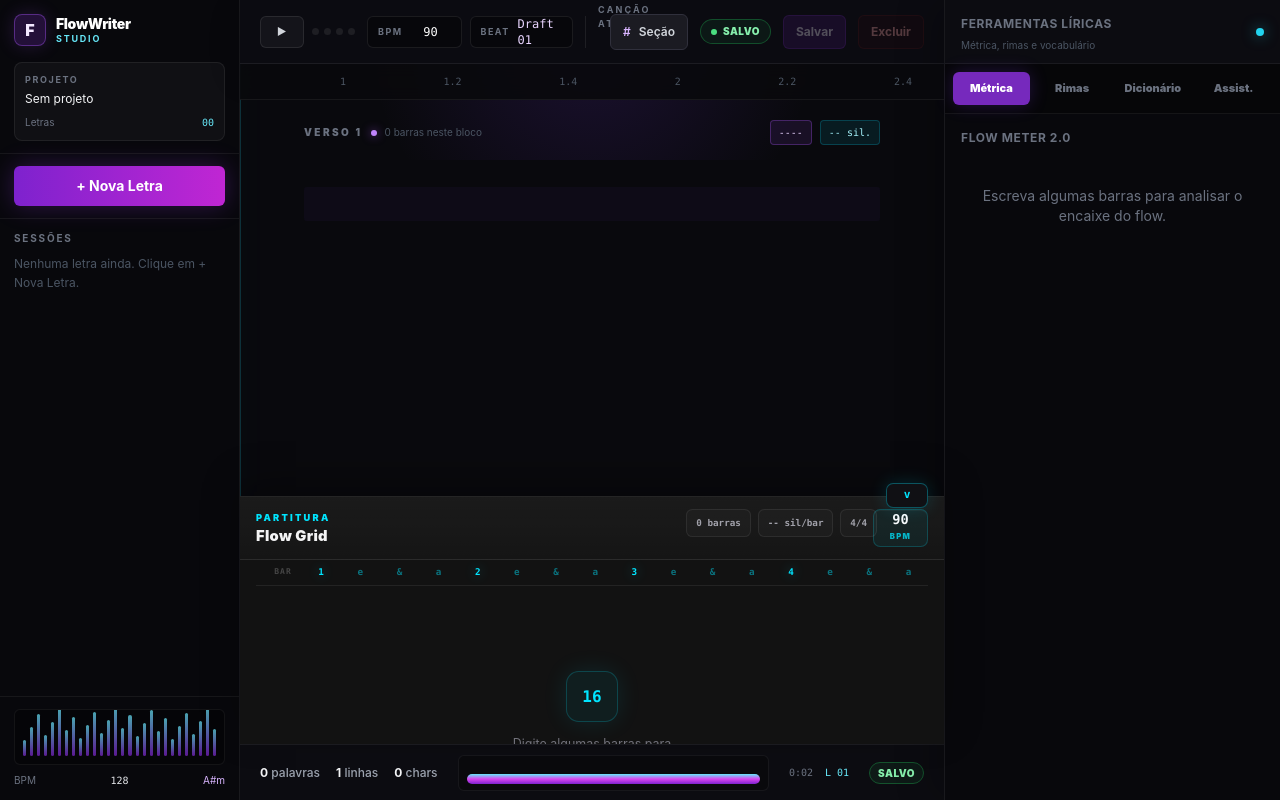
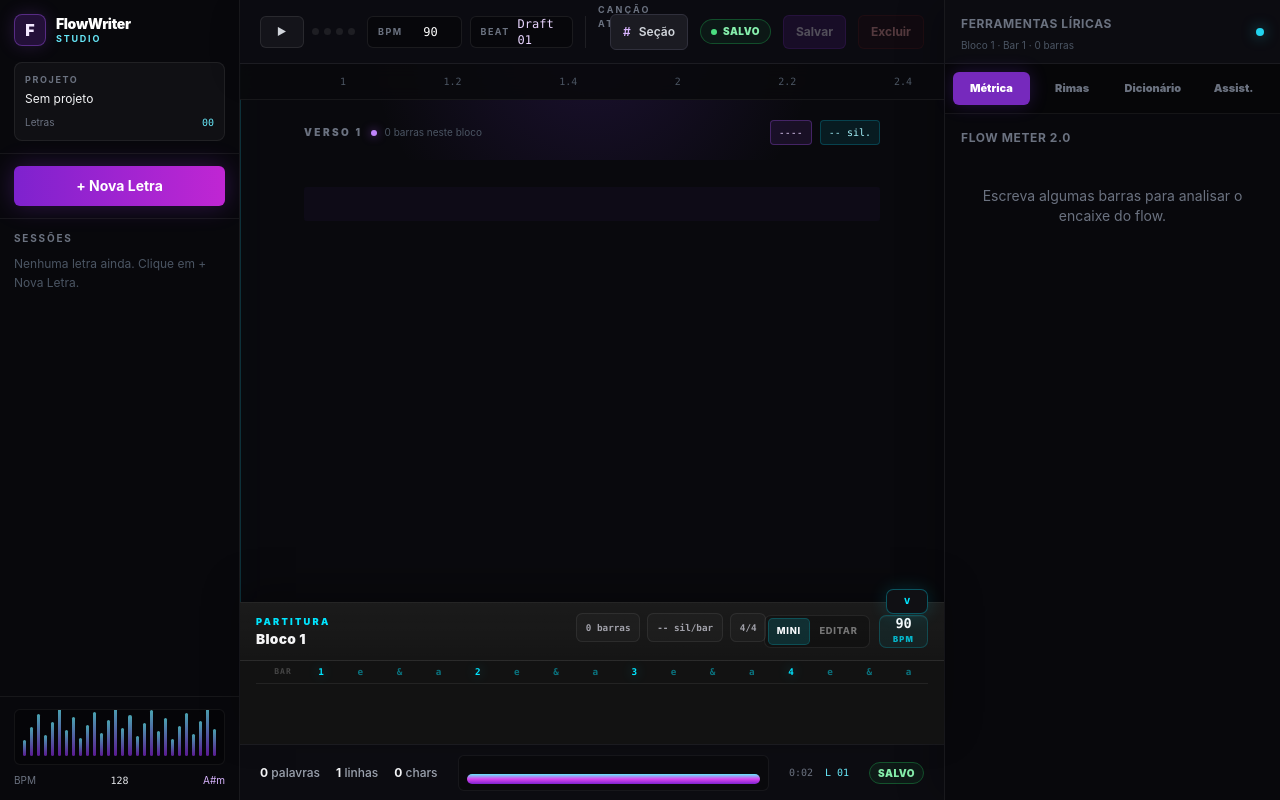
Before and after one commit to BLADE777ONE/flowwrite, a React (Vite) app: page / in a window 1280 px wide. Built offline with nearby package versions, Linux system fonts and the light colour scheme.

Commit message:
feat: refine rhythm score workflow

```diff
--- a/src/features/editor/editorStore.ts
+++ b/src/features/editor/editorStore.ts
@@ -15,6 +15,7 @@ interface EditorState {
   rhymeHighlightsEnabled: boolean
   showVersionHistory: boolean
   bpm: number
+  metronomePlaying: boolean
   autosaveCount: number          // conta autosaves para disparar DNA update
   rightPanelCollapsed: boolean
 
@@ -30,6 +31,8 @@ interface EditorState {
   toggleRhymeHighlights: () => void
   setShowVersionHistory: (v: boolean) => void
   setBpm: (bpm: number) => void
+  setMetronomePlaying: (playing: boolean) => void
+  toggleMetronomePlaying: () => void
   incrementAutosaveCount: () => void
   toggleRightPanel: () => void
 }
@@ -45,6 +48,7 @@ export const useEditorStore = create<EditorState>((set, get) => ({
   rhymeHighlightsEnabled: true,
   showVersionHistory: false,
   bpm: 90,
+  metronomePlaying: false,
   autosaveCount: 0,
   rightPanelCollapsed: false,
 
@@ -80,6 +84,8 @@ export const useEditorStore = create<EditorState>((set, get) => ({
   toggleRhymeHighlights: () => set(s => ({ rhymeHighlightsEnabled: !s.rhymeHighlightsEnabled })),
   setShowVersionHistory:  (v) => set({ showVersionHistory: v }),
   setBpm: (bpm) => set({ bpm }),
+  setMetronomePlaying: (playing) => set({ metronomePlaying: playing }),
+  toggleMetronomePlaying: () => set(s => ({ metronomePlaying: !s.metronomePlaying })),
   incrementAutosaveCount: () => set(s => ({ autosaveCount: s.autosaveCount + 1 })),
   toggleRightPanel: () => set(s => ({ rightPanelCollapsed: !s.rightPanelCollapsed })),
 }))
--- a/src/features/rhythm/components/RhythmicScorePanel.tsx
+++ b/src/features/rhythm/components/RhythmicScorePanel.tsx
@@ -1,13 +1,16 @@
-import { useMemo, useState } from 'react'
+import { useMemo, useState, type CSSProperties } from 'react'
 import { mapLineToRhythm, type RhythmLineMap, type RhythmSyllable } from '../rhythmMapping'
 
 interface RhythmicScorePanelProps {
   lines: string[]
   bpm: number
   startBarIndex?: number
+  activeBarIndex?: number
+  playing?: boolean
 }
 
 type SlotOverrides = Record<string, number>
+type ScoreViewMode = 'compact' | 'detail'
 
 const SLOT_MARKERS = ['1', 'e', '&', 'a', '2', 'e', '&', 'a', '3', 'e', '&', 'a', '4', 'e', '&', 'a']
 
@@ -66,6 +69,13 @@ function GridSlots() {
   )
 }
 
+function getLineDensity(syllableCount: number): { label: string; className: string } {
+  if (syllableCount >= 15) return { label: 'cheio', className: 'hot' }
+  if (syllableCount >= 10) return { label: 'pocket', className: 'good' }
+  if (syllableCount >= 5) return { label: 'leve', className: 'cool' }
+  return { label: 'vazio', className: 'low' }
+}
+
 function SyllableNote({
   lineIndex,
   note,
@@ -117,28 +127,36 @@ function RhythmLine({
   displayIndex,
   sourceIndex,
   map,
+  active,
+  mode,
+  playing,
   collapsed,
   onMove,
 }: {
   displayIndex: number
   sourceIndex: number
   map: RhythmLineMap
+  active: boolean
+  mode: ScoreViewMode
+  playing: boolean
   collapsed: boolean
   onMove: (lineIndex: number, note: RhythmSyllable, slot: number) => void
 }) {
   const filledSlots = new Set(map.syllables.map(note => note.slot))
+  const density = getLineDensity(map.syllables.length)
 
   return (
-    <div className="rhythm-line">
+    <div className={`rhythm-line ${active ? 'is-active' : ''} is-${density.className}`}>
       <div className="rhythm-line-meta">
         <small>BAR</small>
         <span>{String(displayIndex + 1).padStart(2, '0')}</span>
-        {!collapsed && <small>{Math.round(map.barDurationMs)}ms</small>}
+        {!collapsed && <small>{mode === 'detail' ? `${Math.round(map.barDurationMs)}ms` : density.label}</small>}
       </div>
 
-      {!collapsed && (
+      {!collapsed && mode === 'detail' && (
         <div className="rhythm-track">
           <GridSlots />
+          {playing && <span className="rhythm-playhead" />}
           <div className="rhythm-breath-row" aria-hidden="true">
             {Array.from({ length: 16 }).map((_, slot) => (
               <span key={slot} className={!filledSlots.has(slot) ? 'breath' : ''} />
@@ -155,12 +173,38 @@ function RhythmLine({
           ))}
         </div>
       )}
+
+      {!collapsed && mode === 'compact' && (
+        <div className="rhythm-compact-track">
+          <GridSlots />
+          {playing && <span className="rhythm-playhead" />}
+          <div className="rhythm-compact-notes">
+            {map.syllables.map(note => (
+              <span
+                key={note.id}
+                className={note.startsBeat ? 'strong' : ''}
+                style={{
+                  gridColumn: `${note.slot + 1} / span ${Math.max(1, note.durationSlots)}`,
+                }}
+                title={`${note.text} - slot ${note.slot + 1}`}
+              />
+            ))}
+          </div>
+        </div>
+      )}
     </div>
   )
 }
 
-export function RhythmicScorePanel({ lines, bpm, startBarIndex = 0 }: RhythmicScorePanelProps) {
+export function RhythmicScorePanel({
+  lines,
+  bpm,
+  startBarIndex = 0,
+  activeBarIndex = startBarIndex,
+  playing = false,
+}: RhythmicScorePanelProps) {
   const [collapsed, setCollapsed] = useState(false)
+  const [mode, setMode] = useState<ScoreViewMode>('compact')
   const [overrides, setOverrides] = useState<SlotOverrides>({})
 
   const rhythmLines = useMemo(() => {
@@ -185,7 +229,10 @@ export function RhythmicScorePanel({ lines, bpm, startBarIndex = 0 }: RhythmicSc
   }
 
   return (
-    <aside className={`rhythm-panel ${collapsed ? 'is-collapsed' : ''}`}>
+    <aside
+      className={`rhythm-panel ${collapsed ? 'is-collapsed' : ''} ${playing ? 'is-playing' : ''} is-${mode}`}
+      style={{ '--rhythm-bar-ms': `${(60000 / Math.max(bpm, 1)) * 4}ms` } as CSSProperties}
+    >
       <button
         type="button"
         className="rhythm-collapse-btn"
@@ -198,12 +245,30 @@ export function RhythmicScorePanel({ lines, bpm, startBarIndex = 0 }: RhythmicSc
       <div className="rhythm-panel-header">
         <div>
           <p className="rhythm-kicker">Partitura</p>
-          {!collapsed && <h2>Flow Grid</h2>}
+          {!collapsed && <h2>Bloco {Math.floor(startBarIndex / 4) + 1}</h2>}
         </div>
         {!collapsed && (
-          <div className="rhythm-bpm-pill">
-            <span>{bpm}</span>
-            <small>BPM</small>
+          <div className="rhythm-header-actions">
+            <div className="rhythm-view-toggle" role="group" aria-label="Modo da partitura">
+              <button
+                type="button"
+                className={mode === 'compact' ? 'active' : ''}
+                onClick={() => setMode('compact')}
+              >
+                Mini
+              </button>
+              <button
+                type="button"
+                className={mode === 'detail' ? 'active' : ''}
+                onClick={() => setMode('detail')}
+              >
+                Editar
+              </button>
+            </div>
+            <div className="rhythm-bpm-pill">
+              <span>{bpm}</span>
+              <small>BPM</small>
+            </div>
           </div>
         )}
       </div>
@@ -212,7 +277,7 @@ export function RhythmicScorePanel({ lines, bpm, startBarIndex = 0 }: RhythmicSc
         <div className="rhythm-panel-stats">
           <span>{rhythmLines.length} barras</span>
           <span>{averageSyllables || '--'} sil/bar</span>
-          <span>4/4</span>
+          <span>{playing ? 'tocando' : '4/4'}</span>
         </div>
       )}
 
@@ -236,6 +301,9 @@ export function RhythmicScorePanel({ lines, bpm, startBarIndex = 0 }: RhythmicSc
                   displayIndex={absoluteIndex}
                   sourceIndex={sourceIndex}
                   map={map}
+                  active={absoluteIndex === activeBarIndex}
+                  mode={mode}
+                  playing={playing}
                   collapsed={collapsed}
                   onMove={handleMove}
                 />
--- a/src/renderer/App.tsx
+++ b/src/renderer/App.tsx
@@ -71,7 +71,7 @@ export default function App() {
   const [dictResult, setDictResult] = useState<DictionaryResult | null>(null)
   const [dictLoading, setDictLoading] = useState(false)
   const [activeBarIndex, setActiveBarIndex] = useState(0)
-  const { bpm } = useEditorStore()
+  const { bpm, metronomePlaying } = useEditorStore()
 
   const saveTimerRef = useRef<ReturnType<typeof setTimeout> | null>(null)
   const isLoadingRef = useRef(false)
@@ -294,7 +294,13 @@ export default function App() {
           scopedLines={scopedLines}
           activeBlockStart={activeBlockStart}
         />
-        <RhythmicScorePanel lines={scopedLines} bpm={bpm} startBarIndex={activeBlockStart} />
+        <RhythmicScorePanel
+          lines={scopedLines}
+          bpm={bpm}
+          startBarIndex={activeBlockStart}
+          activeBarIndex={safeActiveBarIndex}
+          playing={metronomePlaying}
+        />
         <EditorStatusBar lyrics={lyrics} lineCount={lines.length} saving={saving} segments={segments} />
       </div>
 
@@ -302,6 +308,8 @@ export default function App() {
         activeTab={activeTab}
         selectedWord={selectedWord}
         lines={scopedLines}
+        activeBlockStart={activeBlockStart}
+        activeBarIndex={safeActiveBarIndex}
         dictResult={dictResult}
         dictLoading={dictLoading}
         onTabChange={setActiveTab}
--- a/src/renderer/components/EditorTopBar.tsx
+++ b/src/renderer/components/EditorTopBar.tsx
@@ -1,4 +1,3 @@
-import { useState } from 'react'
 import type { Editor } from '@tiptap/core'
 import { SectionToolbar } from '../../features/editor/components/SectionToolbar'
 import { useEditorStore } from '../../features/editor/editorStore'
@@ -23,9 +22,8 @@ export function EditorTopBar({
   onSave,
   onDelete,
 }: EditorTopBarProps) {
-  const [isPlaying, setIsPlaying] = useState(false)
-  const { bpm, setBpm } = useEditorStore()
-  const { beat, flash } = useMetronome(bpm, isPlaying)
+  const { bpm, setBpm, metronomePlaying, toggleMetronomePlaying } = useEditorStore()
+  const { beat, flash } = useMetronome(bpm, metronomePlaying)
 
   return (
     <header className="h-16 border-b border-white/[0.07] flex items-center px-5 gap-3 bg-[#0c0c11]/95 shadow-[0_12px_32px_rgba(0,0,0,0.18)]">
@@ -34,21 +32,21 @@ export function EditorTopBar({
       <div className="flex items-center gap-2 flex-shrink-0">
         <button
           type="button"
-          onClick={() => setIsPlaying(v => !v)}
+          onClick={toggleMetronomePlaying}
           className={`h-8 w-11 rounded-md border text-[10px] font-black uppercase tracking-wider transition ${
-            isPlaying
+            metronomePlaying
               ? 'border-cyan-400/60 bg-cyan-400/15 text-cyan-200 shadow-[0_0_18px_rgba(34,211,238,0.18)]'
               : 'border-white/[0.09] bg-white/[0.04] text-gray-300 hover:text-white hover:border-purple-400/50'
           }`}
-          title={isPlaying ? 'Parar metrônomo' : 'Iniciar metrônomo'}
+          title={metronomePlaying ? 'Parar metrônomo' : 'Iniciar metrônomo'}
         >
-          {isPlaying ? '■' : '▶'}
+          {metronomePlaying ? '■' : '▶'}
         </button>
 
         {/* 4 pontos de beat — sempre visíveis, animam quando tocando */}
         <div className="flex items-center gap-[5px]">
           {[0, 1, 2, 3].map(i => {
-            const isActive = isPlaying && beat === i && flash
+            const isActive = metronomePlaying && beat === i && flash
             const isDownbeat = i === 0
             return (
               <div
@@ -60,7 +58,7 @@ export function EditorTopBar({
                   transition: 'all 80ms ease-out',
                   background: isActive
                     ? (isDownbeat ? '#a855f7' : '#22d3ee')
-                    : isPlaying
+                    : metronomePlaying
                       ? 'rgba(255,255,255,0.18)'
                       : 'rgba(255,255,255,0.08)',
                   boxShadow: isActive
--- a/src/renderer/components/RightPanel.tsx
+++ b/src/renderer/components/RightPanel.tsx
@@ -13,6 +13,8 @@ interface RightPanelProps {
   activeTab: ActiveToolTab
   selectedWord: string
   lines: string[]
+  activeBlockStart: number
+  activeBarIndex: number
   dictResult: DictionaryResult | null
   dictLoading: boolean
   onTabChange: (tab: ActiveToolTab) => void
@@ -909,13 +911,29 @@ function AssistantTab({ lines, onInsertLine }: Pick<RightPanelProps, 'lines' | '
   )
 }
 
-export function RightPanel({ activeTab, selectedWord, lines, dictResult, dictLoading, onTabChange, onInsertWord, onInsertLine }: RightPanelProps) {
+export function RightPanel({
+  activeTab,
+  selectedWord,
+  lines,
+  activeBlockStart,
+  activeBarIndex,
+  dictResult,
+  dictLoading,
+  onTabChange,
+  onInsertWord,
+  onInsertLine,
+}: RightPanelProps) {
+  const blockNumber = Math.floor(activeBlockStart / 4) + 1
+  const activeBarNumber = activeBarIndex + 1
+
   return (
     <aside className="w-[21rem] min-w-[19.5rem] bg-[#08080c] border-l border-white/[0.07] flex flex-col relative shadow-[-12px_0_36px_rgba(0,0,0,0.2)]">
       <div className="h-16 border-b border-white/[0.06] flex items-center justify-between px-4 bg-[#0c0c11] app-region-drag">
         <div>
           <span className="text-xs text-gray-500 font-bold tracking-wider">FERRAMENTAS LÍRICAS</span>
-          <p className="text-[10px] text-gray-600 mt-1">Métrica, rimas e vocabulário</p>
+          <p className="text-[10px] text-gray-600 mt-1">
+            Bloco {blockNumber} · Bar {activeBarNumber} · {lines.length} barras
+          </p>
         </div>
         <div className="h-2 w-2 rounded-full bg-cyan-400 shadow-[0_0_14px_rgba(34,211,238,0.55)]" />
       </div>
--- a/src/renderer/styles/global.css
+++ b/src/renderer/styles/global.css
@@ -374,8 +374,8 @@
     position: relative;
     width: 100%;
     min-width: 0;
-    height: 15.5rem;
-    min-height: 15.5rem;
+    height: 8.9rem;
+    min-height: 8.9rem;
     display: flex;
     flex-direction: column;
     background: #121212;
@@ -384,6 +384,16 @@
     transition: height 180ms ease, min-height 180ms ease;
     z-index: 20;
     flex-shrink: 0;
+  }
+
+  .rhythm-panel.is-playing {
+    border-top-color: rgba(0,229,255,0.22);
+    box-shadow: 0 -14px 36px rgba(0,0,0,0.28), 0 -1px 18px rgba(0,229,255,0.08);
+  }
+
+  .rhythm-panel.is-detail {
+    height: 15.5rem;
+    min-height: 15.5rem;
   }
 
   .rhythm-panel.is-collapsed {
@@ -410,7 +420,7 @@
   }
 
   .rhythm-panel-header {
-    min-height: 3.4rem;
+    min-height: 3.05rem;
     display: flex;
     align-items: center;
     justify-content: space-between;
@@ -436,16 +446,50 @@
 
   .rhythm-panel-header h2 {
     color: #f4f4f5;
-    font-size: 0.92rem;
+    font-size: 0.86rem;
     font-weight: 900;
     letter-spacing: 0.02em;
     line-height: 1.1;
     margin-top: 0.18rem;
   }
 
+  .rhythm-header-actions {
+    display: flex;
+    align-items: center;
+    gap: 0.55rem;
+  }
+
+  .rhythm-view-toggle {
+    display: flex;
+    align-items: center;
+    height: 2.1rem;
+    padding: 0.16rem;
+    border: 1px solid rgba(255,255,255,0.075);
+    border-radius: 0.42rem;
+    background: rgba(0,0,0,0.22);
+  }
+
+  .rhythm-view-toggle button {
+    height: 1.65rem;
+    padding: 0 0.58rem;
+    border-radius: 0.3rem;
+    color: rgba(255,255,255,0.42);
+    font-size: 0.58rem;
+    font-weight: 850;
+    letter-spacing: 0.08em;
+    text-transform: uppercase;
+    transition: color 120ms ease, background 120ms ease;
+  }
+
+  .rhythm-view-toggle button.active {
+    color: #f8fafc;
+    background: rgba(0,229,255,0.13);
+    box-shadow: inset 0 0 0 1px rgba(0,229,255,0.18);
+  }
+
   .rhythm-bpm-pill {
-    width: 3.45rem;
-    height: 2.35rem;
+    width: 3.05rem;
+    height: 2.1rem;
     display: flex;
     flex-direction: column;
     align-items: center;
@@ -474,8 +518,8 @@
 
   .rhythm-panel-stats {
     position: absolute;
-    right: 4.2rem;
-    top: 0.72rem;
+    right: 11.1rem;
+    top: 0.68rem;
     display: flex;
     gap: 0.45rem;
     padding: 0;
@@ -495,10 +539,16 @@
     padding: 0.38rem 0.55rem;
   }
 
+  .rhythm-panel.is-playing .rhythm-panel-stats span:last-child {
+    color: #00E5FF;
+    border-color: rgba(0,229,255,0.22);
+    background: rgba(0,229,255,0.07);
+  }
+
   .rhythm-beat-header {
     position: sticky;
     top: 0;
-    height: 1.65rem;
+    height: 1.42rem;
     display: flex;
     gap: 0.6rem;
     margin: 0 1rem;
@@ -546,7 +596,7 @@
     flex: 1;
     min-height: 0;
     overflow-y: auto;
-    padding: 0.45rem 1rem 1.1rem;
+    padding: 0.32rem 1rem 0.8rem;
   }
 
   .rhythm-panel.is-collapsed .rhythm-lines {
@@ -556,16 +606,26 @@
   .rhythm-line {
     display: flex;
     gap: 0.6rem;
+    min-height: 1.35rem;
+    padding: 0.14rem 0;
+    border-bottom: 1px solid rgba(255,255,255,0.045);
+  }
+
+  .rhythm-panel.is-detail .rhythm-line {
     min-height: 3.45rem;
     padding: 0.32rem 0;
-    border-bottom: 1px solid rgba(255,255,255,0.045);
+  }
+
+  .rhythm-line.is-active {
+    background: linear-gradient(90deg, rgba(0,229,255,0.065), transparent 38%);
+    box-shadow: inset 2px 0 0 rgba(0,229,255,0.72);
   }
 
   .rhythm-block-label {
     display: flex;
     align-items: center;
     gap: 0.55rem;
-    padding: 0.6rem 0 0.15rem 2.85rem;
+    padding: 0.28rem 0 0.12rem 2.85rem;
     color: rgba(255,255,255,0.38);
     font-family: theme('fontFamily.mono');
     border-top: 1px solid rgba(0,229,255,0.12);
@@ -596,6 +656,11 @@
     display: flex;
     flex-direction: column;
     align-items: flex-end;
+    gap: 0.12rem;
+    padding-top: 0;
+  }
+
+  .rhythm-panel.is-detail .rhythm-line-meta {
     gap: 0.28rem;
     padding-top: 0.22rem;
   }
@@ -625,6 +690,44 @@
     box-shadow: inset 0 1px 0 rgba(255,255,255,0.035);
   }
 
+  .rhythm-compact-track {
+    position: relative;
+    flex: 1;
+    min-width: 0;
+    height: 1.15rem;
+    align-self: center;
+    border: 1px solid rgba(255,255,255,0.055);
+    border-radius: 0.28rem;
+    background: #171717;
+    overflow: hidden;
+  }
+
+  .rhythm-playhead {
+    position: absolute;
+    top: 0;
+    bottom: 0;
+    left: 0;
+    width: 2px;
+    z-index: 4;
+    pointer-events: none;
+    background: #00E5FF;
+    box-shadow: 0 0 12px rgba(0,229,255,0.75), 0 0 28px rgba(0,229,255,0.22);
+    animation: rhythmPlayhead var(--rhythm-bar-ms, 2000ms) linear infinite;
+  }
+
+  .rhythm-playhead::before {
+    content: "";
+    position: absolute;
+    top: 0.18rem;
+    left: 50%;
+    width: 0.42rem;
+    height: 0.42rem;
+    border-radius: 99px;
+    background: #00E5FF;
+    transform: translateX(-50%);
+    box-shadow: 0 0 12px rgba(0,229,255,0.8);
+  }
+
   .rhythm-grid-slots,
   .rhythm-breath-row {
     position: absolute;
@@ -632,6 +735,27 @@
     display: grid;
     grid-template-columns: repeat(16, minmax(0, 1fr));
     pointer-events: none;
+  }
+
+  .rhythm-compact-notes {
+    position: absolute;
+    inset: 0.18rem 0.14rem;
+    display: grid;
+    grid-template-columns: repeat(16, minmax(0, 1fr));
+    gap: 2px;
+    pointer-events: none;
+  }
+
+  .rhythm-compact-notes span {
+    min-width: 2px;
+    border-radius: 2px;
+    background: linear-gradient(90deg, rgba(132,80,245,0.95), rgba(0,229,255,0.76));
+    opacity: 0.82;
+  }
+
+  .rhythm-compact-notes span.strong {
+    opacity: 1;
+    box-shadow: 0 0 8px rgba(0,229,255,0.36);
   }
 
   .rhythm-grid-slot {
@@ -672,10 +796,10 @@
     align-items: center;
     justify-content: center;
     border: 1px solid rgba(255,255,255,0.12);
-    border-radius: 0.35rem;
-    background: linear-gradient(135deg, rgba(141,92,246,0.92), rgba(0,229,255,0.68));
+    border-radius: 0.2rem;
+    background: linear-gradient(90deg, rgba(132,80,245,0.9), rgba(0,229,255,0.64));
     color: #f8fafc;
-    box-shadow: 0 0 16px rgba(0,229,255,0.14), inset 0 1px 0 rgba(255,255,255,0.18);
+    box-shadow: 0 0 10px rgba(0,229,255,0.11), inset 0 1px 0 rgba(255,255,255,0.16);
     font-size: 0.62rem;
     font-weight: 800;
     line-height: 1;
@@ -773,6 +897,10 @@
   0%   { background-position: -200% 0; }
   100% { background-position: 200% 0; }
 }
+@keyframes rhythmPlayhead {
+  from { left: 0; }
+  to   { left: 100%; }
+}
 
 .animate-fade-in  { animation: fadeIn 0.22s ease-out; }
 .animate-slide-in { animation: slideIn 0.22s ease-out; }
```
